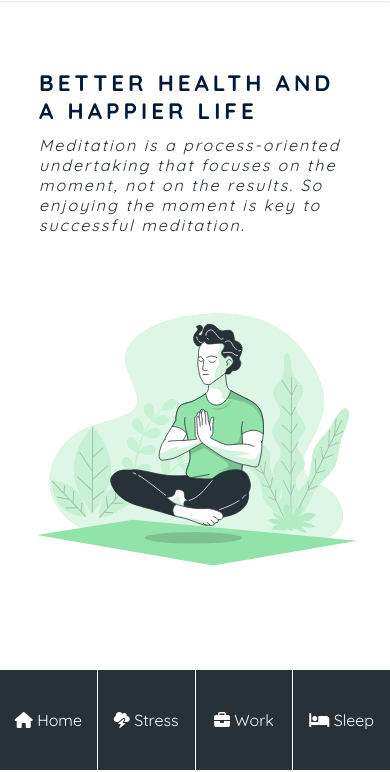
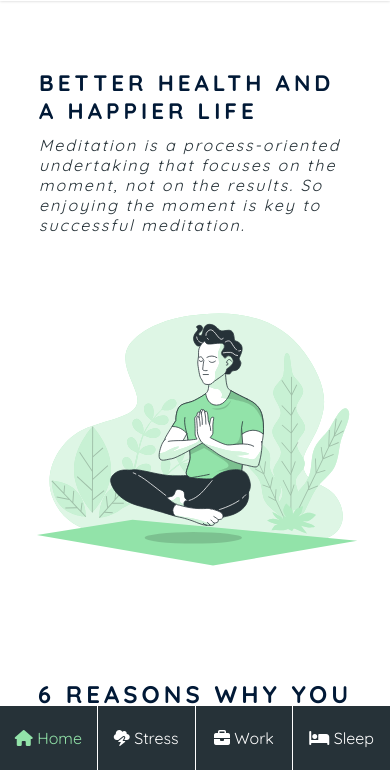
Before and after one commit to adrian-cucuet/Project1-MindSoul, a plain HTML site: page index.html in a window 390 px wide. Shown: the part 74-846 px from the top of the page. Drawn offline with Linux system fonts and the light colour scheme.

Commit message:
Add active state to mobile navigation and chage height of bottom mobile navogation

```diff
--- a/assets/css/stylesheet.css
+++ b/assets/css/stylesheet.css
@@ -770,7 +770,7 @@ footer {
 
     #mobile-nav {
         display: block;
-        height: 100px;
+        height: 4rem;
         width: 100%;
         background: #263238;
         position: fixed;
@@ -786,7 +786,7 @@ footer {
     }
 
     .mobile-a {
-        line-height: 100px;
+        line-height: 4rem;
         width: 25%;
         text-align: center;
     }
@@ -798,6 +798,10 @@ footer {
     #mobile-menu a {
         text-decoration: none;
         color: #fff;
+    }
+
+    #active {
+        -webkit-text-fill-color: #92E3A9;
     }
 
     #menu {
--- a/index.html
+++ b/index.html
@@ -153,7 +153,7 @@
   <!-- Mobile Navigation Bottom -->
   <div id="mobile-nav">
     <div id="mobile-menu">
-      <a class="mobile-a" href="index.html"><i class="fa-solid fa-house"></i> Home</a>
+      <a class="mobile-a" href="index.html" id="active"><i class="fa-solid fa-house"></i> Home</a>
       <a class="mobile-a mobile-a-seprator" href="stress-meditation.html"><i class="fa-solid fa-cloud-bolt"></i>
         Stress</a>
       <a class="mobile-a mobile-a-seprator" href="work-meditation.html"><i class="fa-solid fa-briefcase"></i> Work</a>
```
Also changed, not shown: sleep-meditation.html (+1 -1 lines), stress-meditation.html (+1 -1 lines), work-meditation.html (+1 -1 lines).
